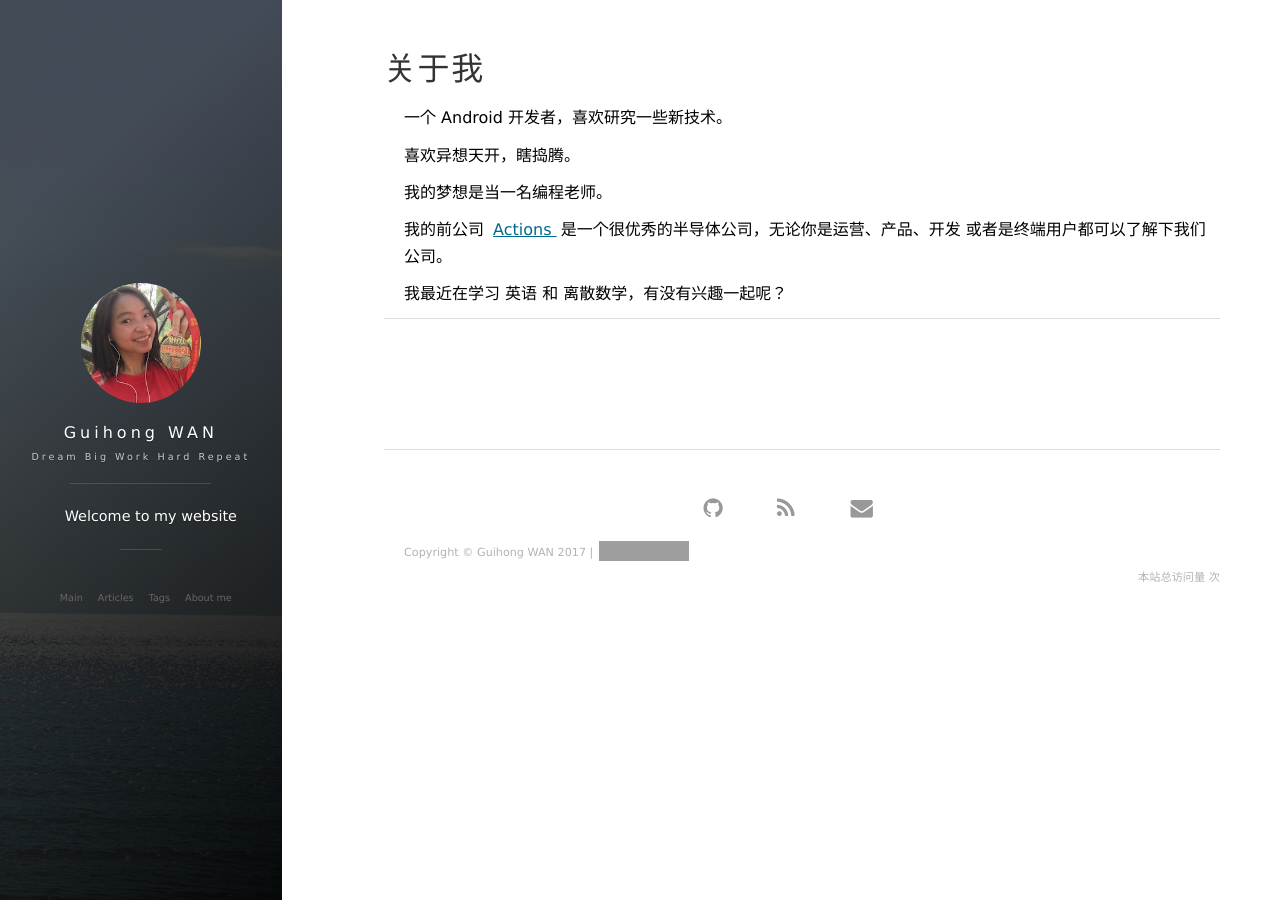
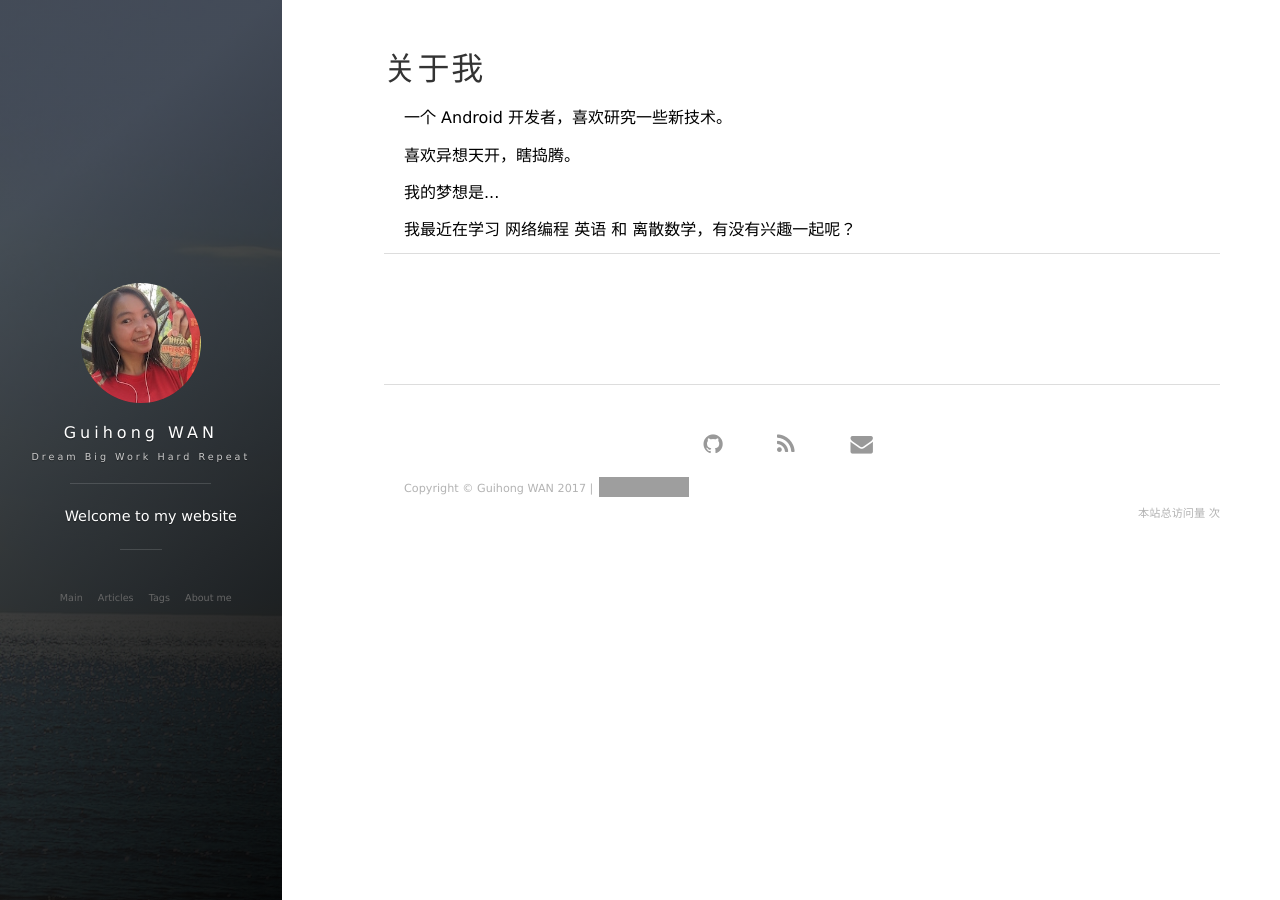
Before and after one commit to guihongwan/guihongwan.github.io, a Jekyll site: the page built from about.md, in a window 1280 px wide. Built offline with Jekyll 4.4.1, drawn with Linux system fonts in a browser that asks for light colours; nearby versions of some CDN libraries; comment, search, counter and statistics services are not loaded; grey boxes are pictures that could not be loaded.

Commit message:
modiy about.md

```diff
--- a/about.md
+++ b/about.md
@@ -9,15 +9,11 @@ title: 关于我
 喜欢异想天开，瞎捣腾。
 <p>
 
-我的梦想是当一名编程老师。
+我的梦想是...
 <p>
 
-我的前公司
-<a target="_blank" href="http://www.actions-semi.com"> Actions </a>
-是一个很优秀的半导体公司，无论你是运营、产品、开发 或者是终端用户都可以了解下我们公司。
-<p>
 
-我最近在学习 英语 和 离散数学，有没有兴趣一起呢？
+我最近在学习 网络编程 英语 和 离散数学，有没有兴趣一起呢？
 <p>
 
 
```
